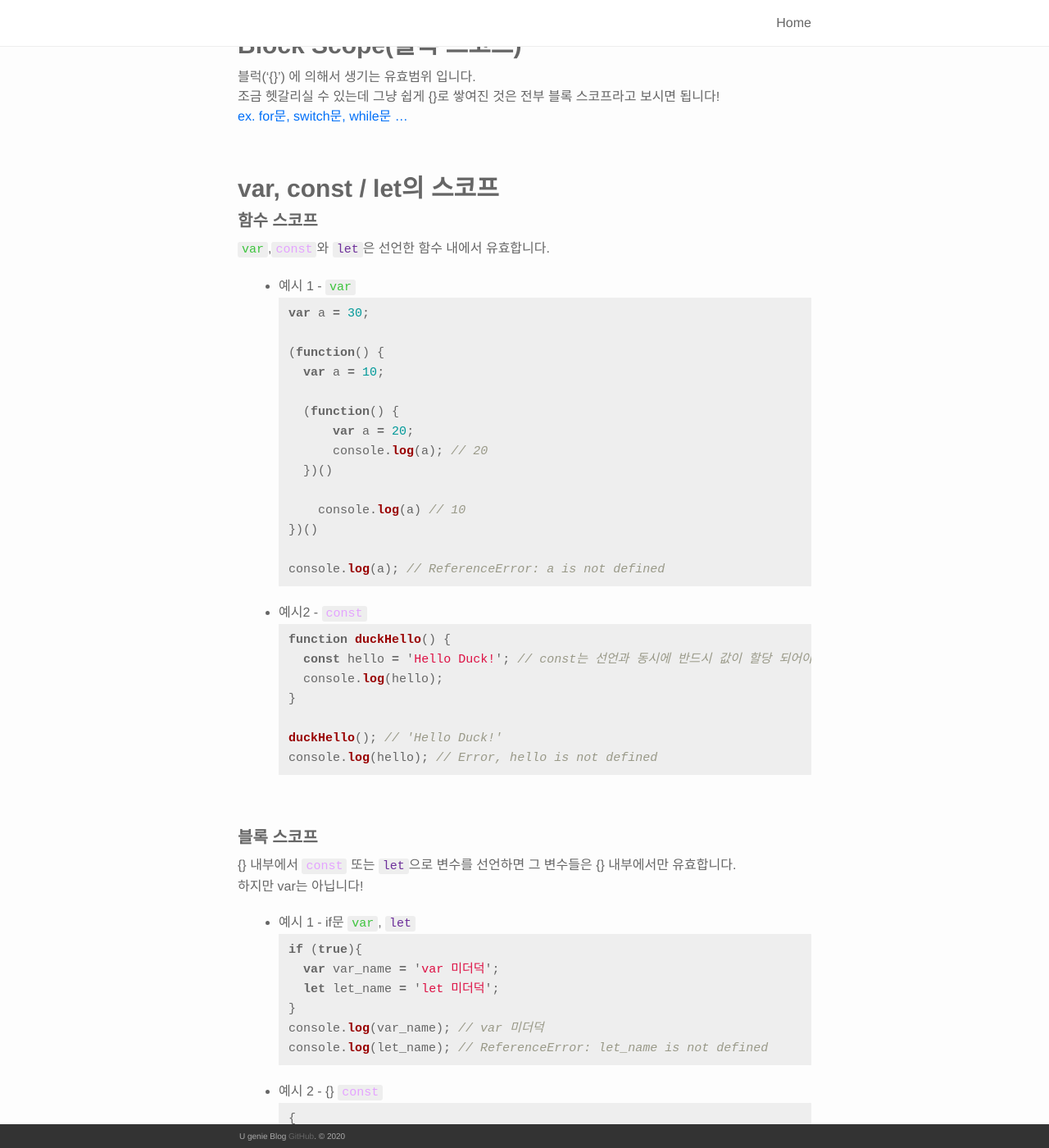
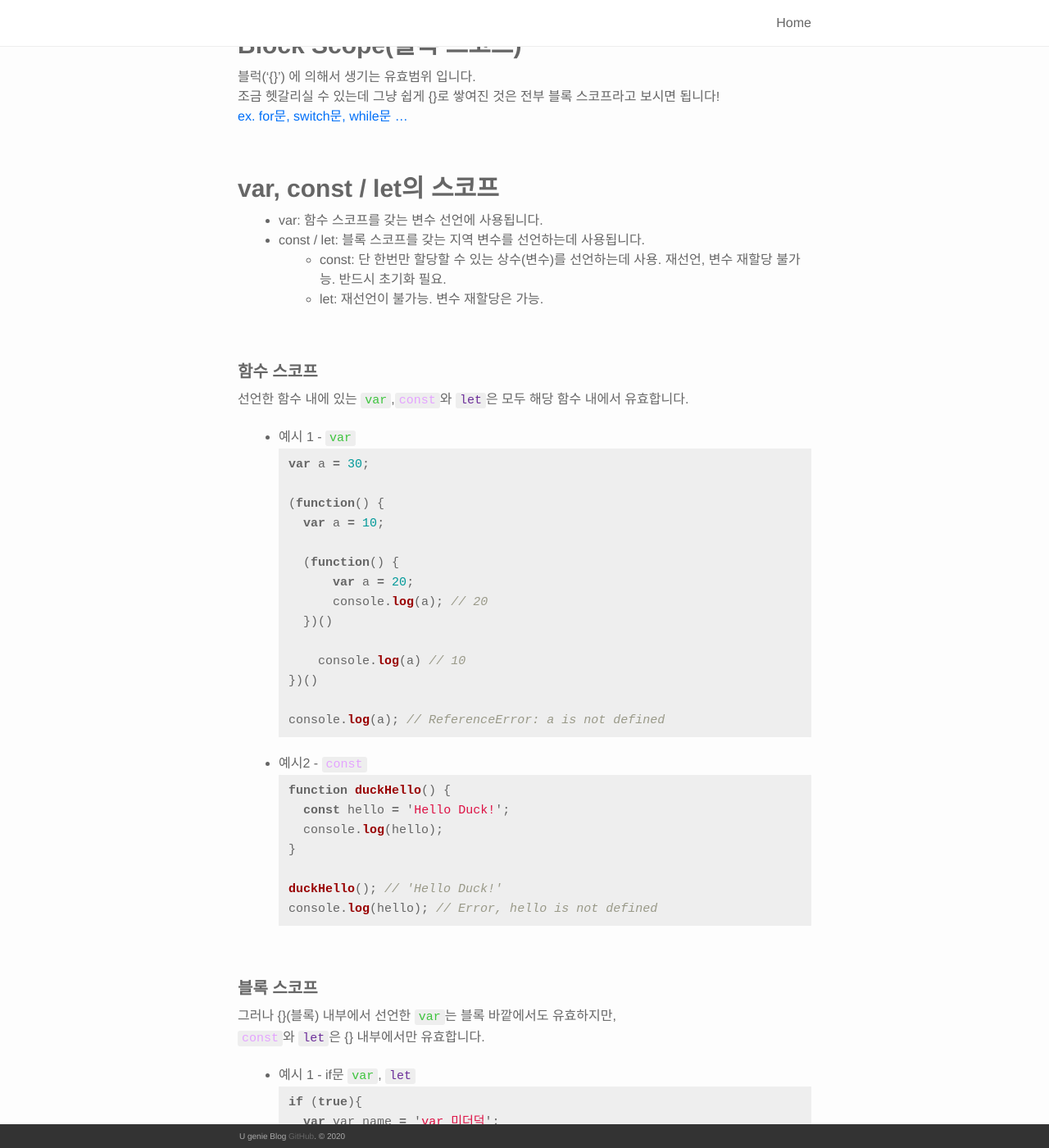
Before and after one commit to HyunYuJin/HyunYuJin.github.io, a Jekyll site: the page built from _posts/2023-04-25-scope02.markdown, in a window 1280 px wide and 1400 px high, scrolled down 474 px. Shown: the whole window at 82% size. Built offline with Jekyll 4.4.1, drawn with Linux system fonts in a browser that asks for light colours; nearby versions of some CDN libraries.

Commit message:
Modify wrong sentence2

````diff
--- a/_posts/2023-04-25-scope02.markdown
+++ b/_posts/2023-04-25-scope02.markdown
@@ -27,8 +27,16 @@ description: Function Scope(함수 스코프), Block Scope(블록 스코프)에
 
 ### var, const / let의 스코프
 
+* var: 함수 스코프를 갖는 변수 선언에 사용됩니다.
+* const / let: 블록 스코프를 갖는 지역 변수를 선언하는데 사용됩니다.
+  * const: 단 한번만 할당할 수 있는 상수(변수)를 선언하는데 사용. 재선언, 변수 재할당 불가능. 반드시 초기화 필요.
+  * let: 재선언이 불가능. 변수 재할당은 가능.
+
+<br />
+
 #### 함수 스코프
-<code style="color: #3ec43e;">var</code>,<code style="color: #e4a3ff;">const</code>와 <code style="color: #6d2f9a;">let</code>은 선언한 함수 내에서 유효합니다.
+선언한 함수 내에 있는
+<code style="color: #3ec43e;">var</code>,<code style="color: #e4a3ff;">const</code>와 <code style="color: #6d2f9a;">let</code>은 모두 해당 함수 내에서 유효합니다.
 
 * 예시 1 - <code style="color: #3ec43e;">var</code>
   ```javascript
@@ -51,7 +59,7 @@ description: Function Scope(함수 스코프), Block Scope(블록 스코프)에
 * 예시2 - <code style="color: #e4a3ff;">const</code>
   ```javascript
   function duckHello() {
-    const hello = 'Hello Duck!'; // const는 선언과 동시에 반드시 값이 할당 되어야 합니다!
+    const hello = 'Hello Duck!';
     console.log(hello);
   }
 
@@ -62,8 +70,8 @@ description: Function Scope(함수 스코프), Block Scope(블록 스코프)에
 <br />
 
 #### 블록 스코프
-{} 내부에서 <code style="color: #e4a3ff;">const</code> 또는 <code style="color: #6d2f9a;">let</code>으로 변수를 선언하면 그 변수들은 {} 내부에서만 유효합니다.
-하지만 var는 아닙니다!
+그러나 {}(블록) 내부에서 선언한 <code style="color: #3ec43e;">var</code>는 블록 바깥에서도 유효하지만,
+<code style="color: #e4a3ff;">const</code>와 <code style="color: #6d2f9a;">let</code>은 {} 내부에서만 유효합니다.
 
 * 예시 1 - if문 <code style="color: #3ec43e;">var</code>, <code style="color: #6d2f9a;">let</code>
   ```javascript
````
